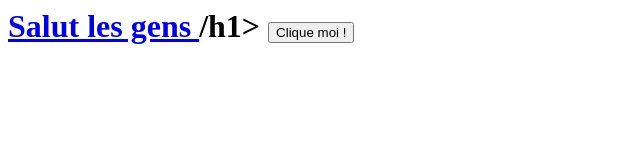
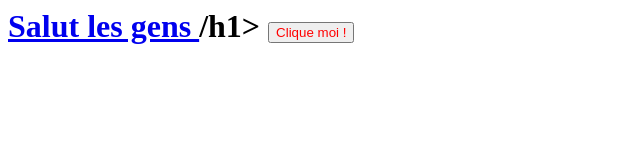
Before and after one commit to guillaume79/hello-world, a plain HTML site: page index.html in a window 1280 px wide. Shown: the full height of the page, 0-640 px from the left. Drawn offline with Linux system fonts and the light colour scheme.

Commit message:
Update index.html

```diff
--- a/index.html
+++ b/index.html
@@ -3,6 +3,6 @@
 
 <h1><a href="#">Salut les gens </a>/h1>
 
-<button>Clique moi !</button>
+<button style="color:red">Clique moi !</button>
 
 </html>
```
